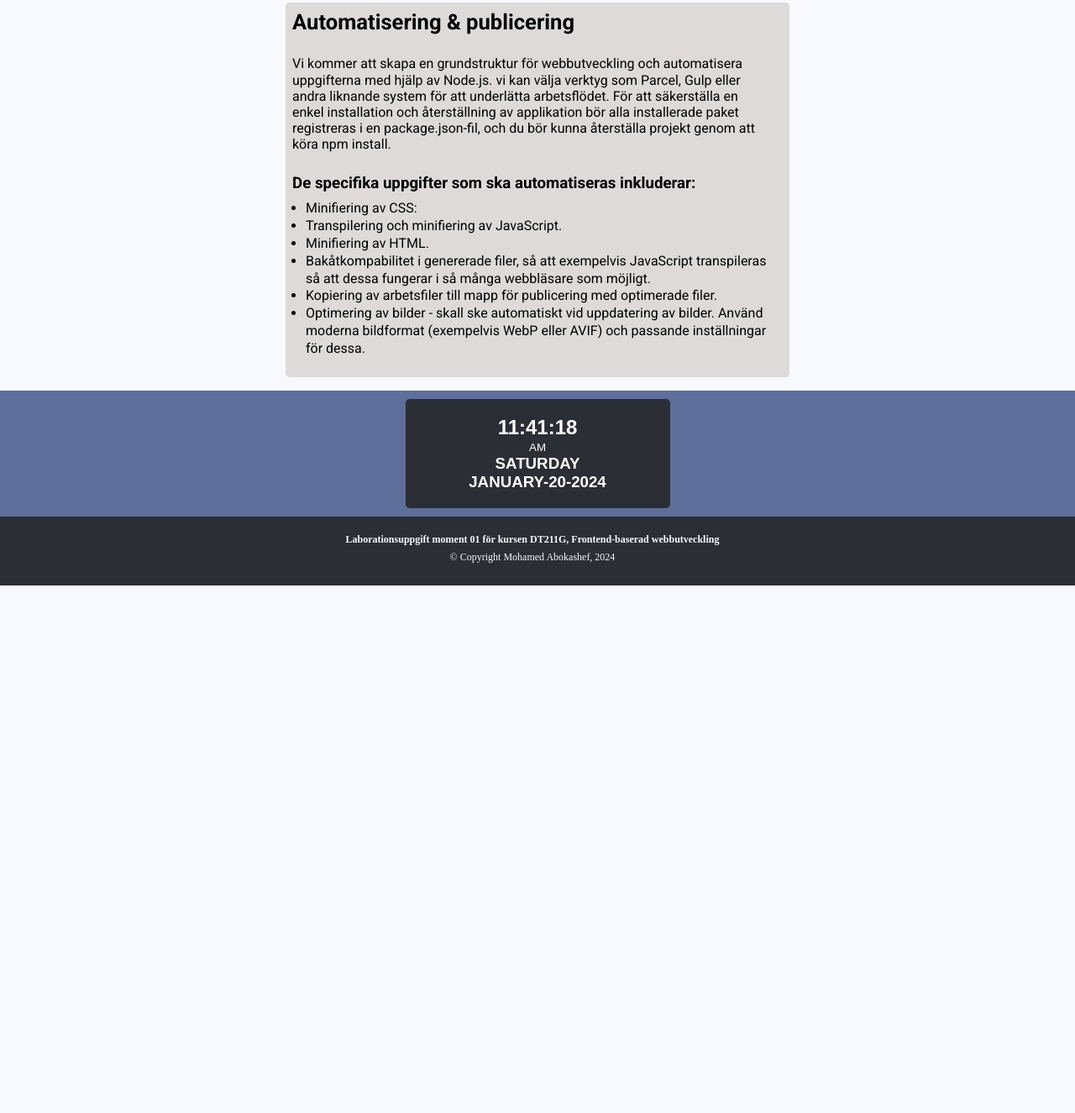
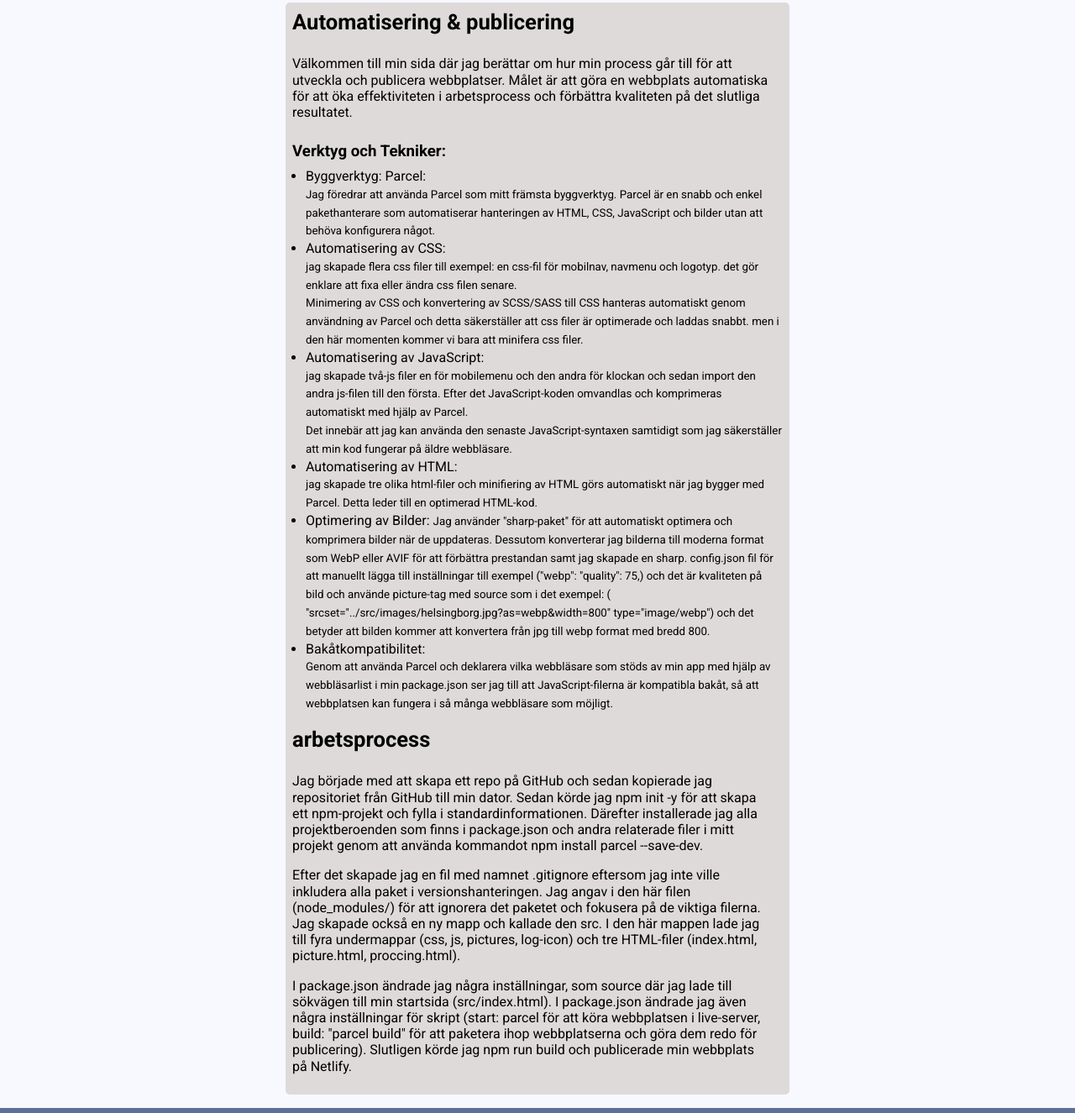
Before and after one commit to kashef0/Frontend-baserad-webbutveckling, a website built with Parcel: page src/proccing.html in a window 1280 px wide. Shown: the part 195-1520 px from the top of the page at 84% size. Before the commit the page ends 892 px from the top, so only its background shows below. Built offline with nearby package versions, Linux system fonts and the light colour scheme; a web font is replaced by a local one.

Commit message:
jag skrev arbtsproccing i proccing.html

```diff
--- a/src/Js/main.js
+++ b/src/Js/main.js
@@ -1,7 +1,6 @@
 "use strict";
 
 import "./klockan.js"
-
 
 let openBtn = document.getElementById("open-menu");
 let closeBtn = document.getElementById("close-menu");
--- a/src/proccing.html
+++ b/src/proccing.html
@@ -45,20 +45,85 @@
             <article class="uppgift-text">
                 <h2>Automatisering & publicering</h2>
                 <p>
-                    Vi kommer att skapa en grundstruktur för webbutveckling och automatisera uppgifterna med hjälp av Node.js. vi kan
-                    välja verktyg som Parcel, Gulp eller andra liknande system för att underlätta arbetsflödet. För att säkerställa en
-                    enkel installation och återställning av applikation bör alla installerade paket registreras i en package.json-fil,
-                    och du bör kunna återställa projekt genom att köra npm install.
+                    Välkommen till min sida där jag berättar om hur min process går till för att utveckla och publicera webbplatser.
+                    Målet är att göra en webbplats automatiska för att öka effektiviteten i arbetsprocess och förbättra kvaliteten på det
+                    slutliga resultatet.
                 </p>
-                <h3>De specifika uppgifter som ska automatiseras inkluderar:</h3>
+                <h3>Verktyg och Tekniker:</h3>
                 <ul>
-                    <li>Minifiering av CSS:</li>
-                    <li>Transpilering och minifiering av JavaScript.</li>
-                    <li>Minifiering av HTML.</li>
-                    <li>Bakåtkompabilitet i genererade filer, så att exempelvis JavaScript transpileras så att dessa fungerar i så många webbläsare som möjligt.</li>
-                    <li>Kopiering av arbetsfiler till mapp för publicering med optimerade filer.</li>
-                    <li>Optimering av bilder - skall ske automatiskt vid uppdatering av bilder. Använd moderna bildformat (exempelvis WebP eller AVIF) och passande inställningar för dessa.</li>
+                    <li>Byggverktyg: Parcel:<br>
+                        <small>
+                            Jag föredrar att använda Parcel som mitt främsta byggverktyg. Parcel är en snabb och enkel pakethanterare som
+                            automatiserar hanteringen av HTML, CSS, JavaScript och bilder utan att behöva konfigurera något.
+                        </small>
+                    </li>
+                    <li>Automatisering av CSS:<br>
+                        <small>
+                            jag skapade flera css filer till exempel: en css-fil för mobilnav, navmenu och logotyp. det gör enklare att fixa
+                            eller ändra css filen senare.
+                        </small><br>
+                        <small>
+                            Minimering av CSS och konvertering av SCSS/SASS till CSS hanteras automatiskt genom användning av Parcel och detta
+                            säkerställer att css filer är optimerade och laddas snabbt. men i den här momenten kommer vi bara att minifera css
+                            filer.
+                        </small>
+                    </li>
+                    <li>Automatisering av JavaScript:<br>
+                        <small>
+                            jag skapade två-js filer en för mobilemenu och den andra för klockan och sedan import den andra js-filen till den
+                            första. Efter det JavaScript-koden omvandlas och komprimeras automatiskt med hjälp av Parcel.
+                        </small><br>
+                        <small>
+                            Det innebär att jag kan använda den senaste JavaScript-syntaxen samtidigt som jag säkerställer att min kod fungerar
+                            på äldre webbläsare.
+                        </small>
+                    </li>
+                    <li>Automatisering av HTML:<br>
+                        <small>
+                            jag skapade tre olika html-filer och minifiering av HTML görs automatiskt när jag bygger med Parcel. Detta leder
+                            till en optimerad HTML-kod.
+                        </small>
+                    </li>
+                    <li>Optimering av Bilder:
+                        <small>
+                            Jag använder "sharp-paket" för att automatiskt optimera och komprimera bilder när de uppdateras. Dessutom
+                            konverterar jag bilderna till moderna format som WebP eller AVIF för att förbättra prestandan samt jag skapade en
+                            sharp.
+                        </small>
+                        <small>
+                            config.json fil för att manuellt lägga till inställningar till exempel ("webp": "quality": 75,) och det är
+                            kvaliteten på bild och använde picture-tag med source som i det exempel: (
+                            "srcset="../src/images/helsingborg.jpg?as=webp&width=800" type="image/webp") och det betyder att bilden
+                            kommer att konvertera från jpg till webp format med bredd 800.
+                        </small>
+                        </li>
+                    <li>Bakåtkompatibilitet:<br>
+                        <small>
+                            Genom att använda Parcel och deklarera vilka webbläsare som stöds av min app med hjälp av webbläsarlist i min
+                            package.json ser jag till att JavaScript-filerna är kompatibla bakåt, så att webbplatsen kan fungera i så många
+                            webbläsare som möjligt.
+                        </small>
+                    </li>
                 </ul>
+                <h2>arbetsprocess</h2>
+                <p>
+                    Jag började med att skapa ett repo på GitHub och sedan kopierade jag repositoriet från GitHub till min dator. Sedan
+                    körde jag npm init -y för att skapa ett npm-projekt och fylla i standardinformationen. Därefter installerade jag
+                    alla projektberoenden som finns i package.json och andra relaterade filer i mitt projekt genom att använda kommandot
+                    npm install parcel --save-dev.
+                </p>
+                <p>
+                    Efter det skapade jag en fil med namnet .gitignore eftersom jag inte ville inkludera alla paket i
+                    versionshanteringen. Jag angav i den här filen (node_modules/) för att ignorera det paketet och fokusera på de
+                    viktiga filerna. Jag skapade också en ny mapp och kallade den src. I den här mappen lade jag till fyra undermappar
+                    (css, js, pictures, log-icon) och tre HTML-filer (index.html, picture.html, proccing.html).
+                </p>
+                <p>
+                    I package.json ändrade jag några inställningar, som source där jag lade till sökvägen till min startsida
+                    (src/index.html). I package.json ändrade jag även några inställningar för skript (start: parcel för att köra
+                    webbplatsen i live-server, build: "parcel build" för att paketera ihop webbplatserna och göra dem redo för
+                    publicering). Slutligen körde jag npm run build och publicerade min webbplats på Netlify.
+                </p>
             </article>
         </div>
         <div class="tid">
```
Also changed, not shown: sharp.config.json (+8 -1 lines), src/pictures.html (+5 -0 lines).
